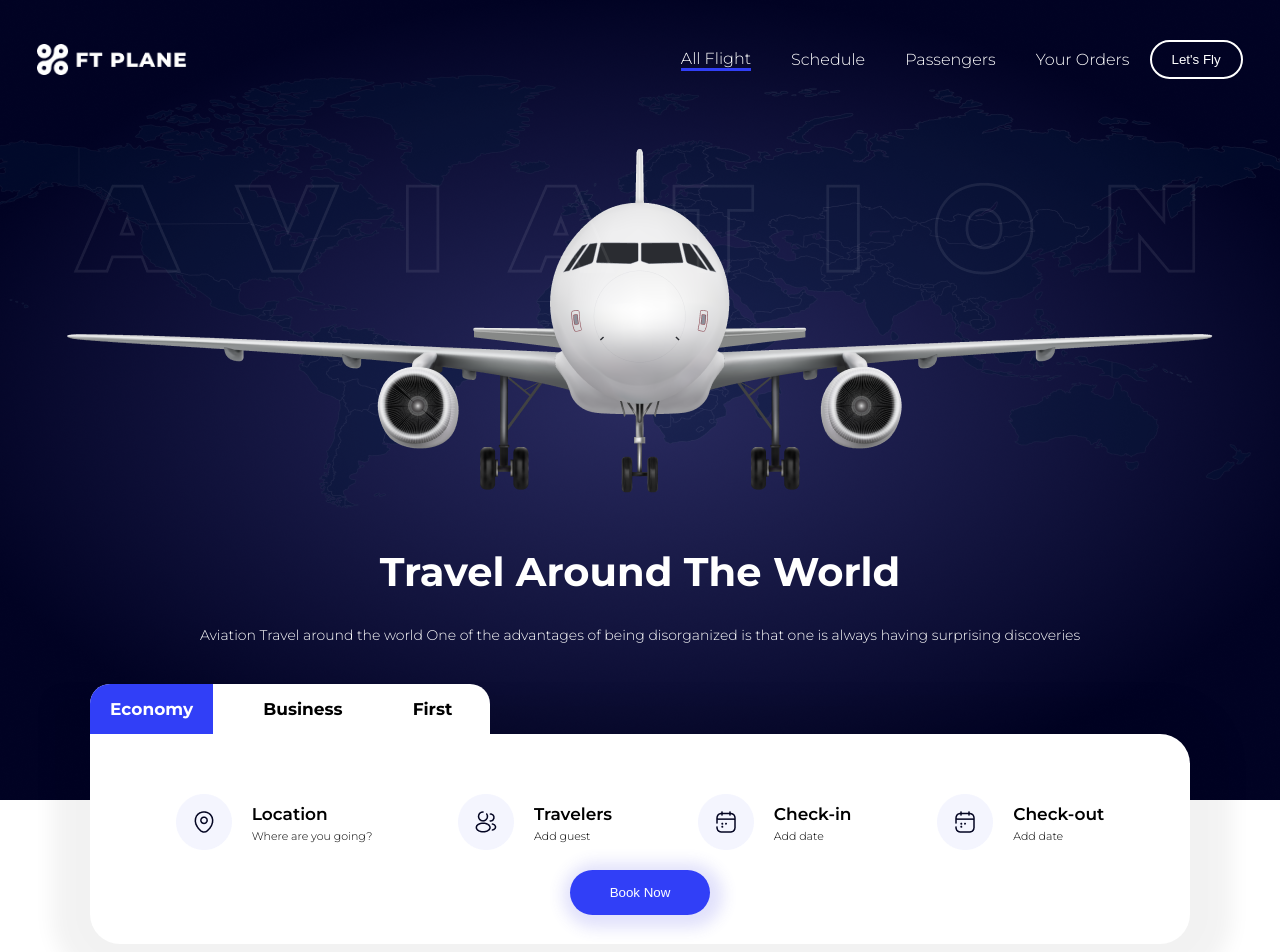
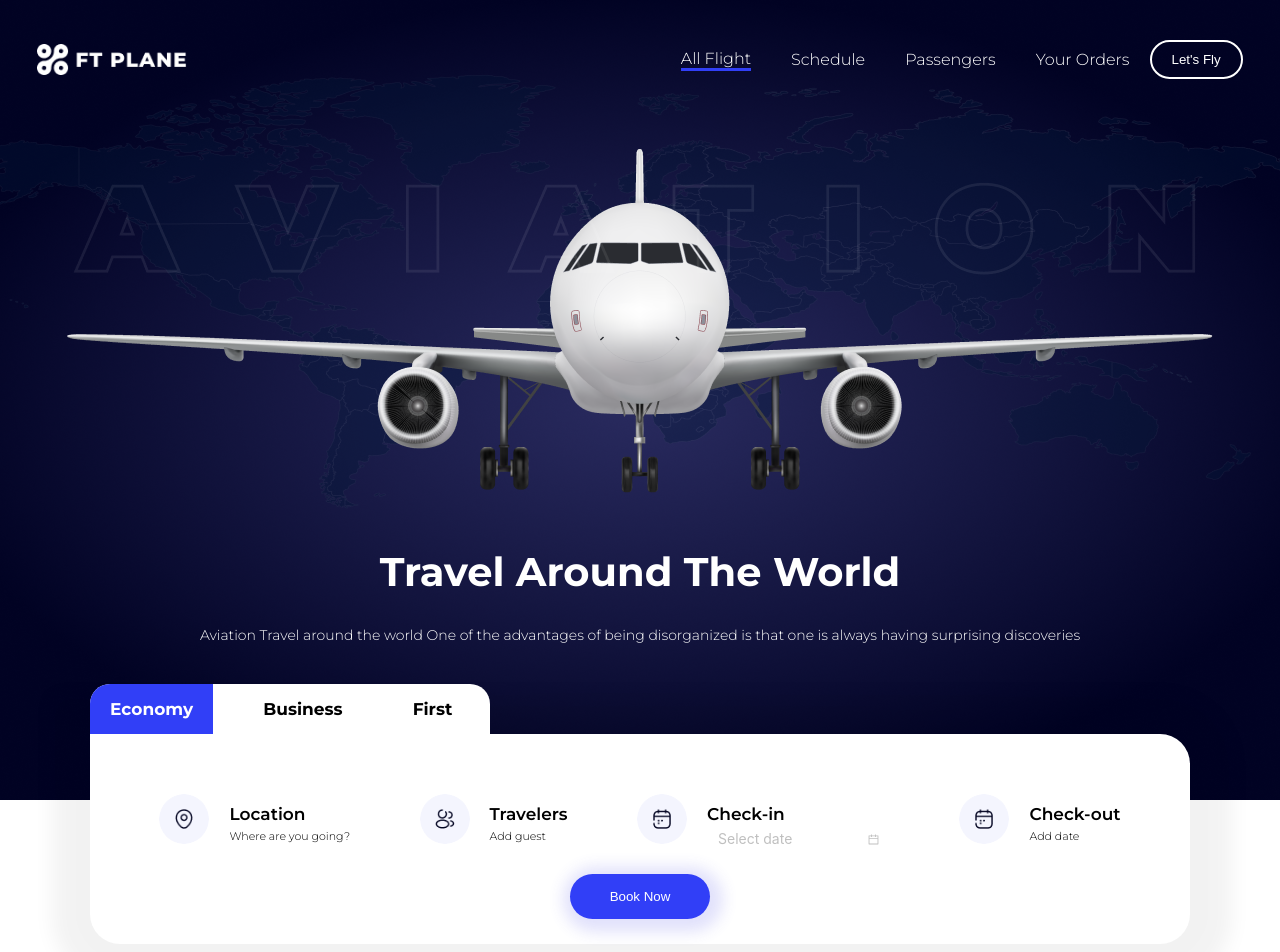
Before and after one commit to DevOlagboye/Aviation-Landpage, a React (Create React App) app: page / in a window 1280 px wide. Shown: the top 952 px of the page. Built offline with nearby package versions, Linux system fonts and the light colour scheme.

Commit message:
Added Date Picker of Ant UI for the Check In

```diff
--- a/src/Components/HeroPage/HeroPage.css
+++ b/src/Components/HeroPage/HeroPage.css
@@ -97,6 +97,17 @@
     top: -50px;
 }
 
+.booking-features-details img {
+    width: 50px;
+    height: 50px;
+    border-radius: 50%;
+}
+
+.booking-features-details .date-picker {
+    border: none;
+    color: #000;
+}
+
 .booking-category-list {
     display: flex;
     justify-content: flex-start;
--- a/src/Components/HeroPage/HeroPage.jsx
+++ b/src/Components/HeroPage/HeroPage.jsx
@@ -1,4 +1,5 @@
 import React from 'react'
+import { DatePicker } from 'antd'
 import "./HeroPage.css"
 import mainAircraft from "../../Assets/images/MainAircraft.png"
 import aircraftLogo from "../../Assets/images/logo.png"
@@ -6,6 +7,9 @@ import bookingLocation from "../../Assets/images/booking-location.png"
 import travelersIcon from "../../Assets/images/travelers-icon.png"
 import checkInIcon from "../../Assets/images/check-in-icon.png"
 const HeroPage = () => {
+    const onChange = (date, dateString) =>{
+        console.log(date, dateString);
+    }
   return (
     <div className='hero-container'>
         <div className='hero-menu'>
@@ -55,7 +59,7 @@ const HeroPage = () => {
                     <div className='booking-features-details'>
                         <img src={checkInIcon} alt="Check In Icon" />
                         <h5>Check-in<br/>
-                            <span>Add date</span>
+                            <DatePicker onChange={onChange} className="date-picker"/>
                         </h5>
                     </div>
                     <div className='booking-features-details'>
```
